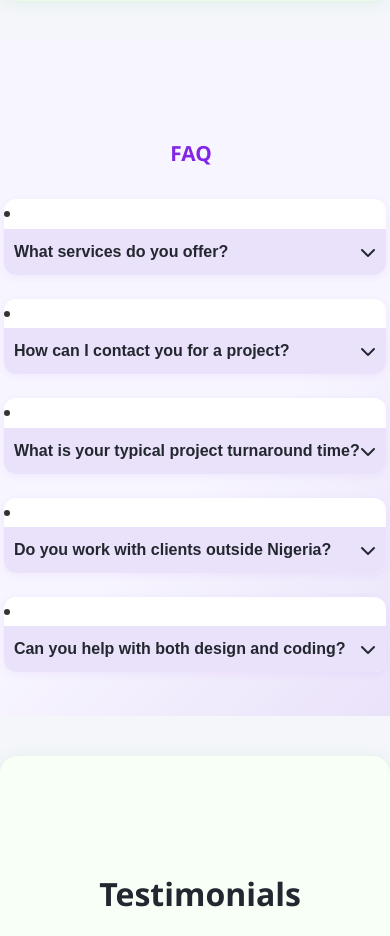
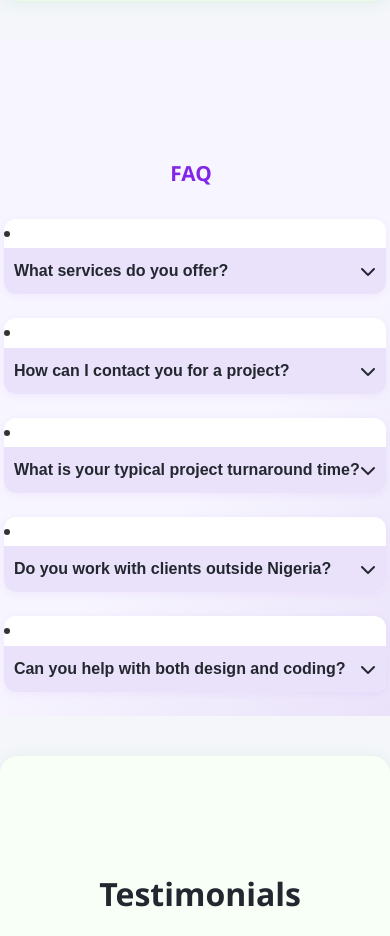
Before and after one commit to khodedgraphics1/ademolafawazportfolio, a plain HTML site: page My Portfolio/index.html in a window 390 px wide. Shown: the part 8620-9556 px from the top of the page. Drawn offline with Linux system fonts and the light colour scheme.

Commit message:
Update index.html

```diff
--- a/My Portfolio/index.html
+++ b/My Portfolio/index.html
@@ -1134,7 +1134,7 @@
         }
         .faq-section h2 {
            font-size: 1.3rem;
-           margin-top: 20%;}
+           margin-top: 30%;}
         .faq-list {
            max-width: 98vw;
           }
```
